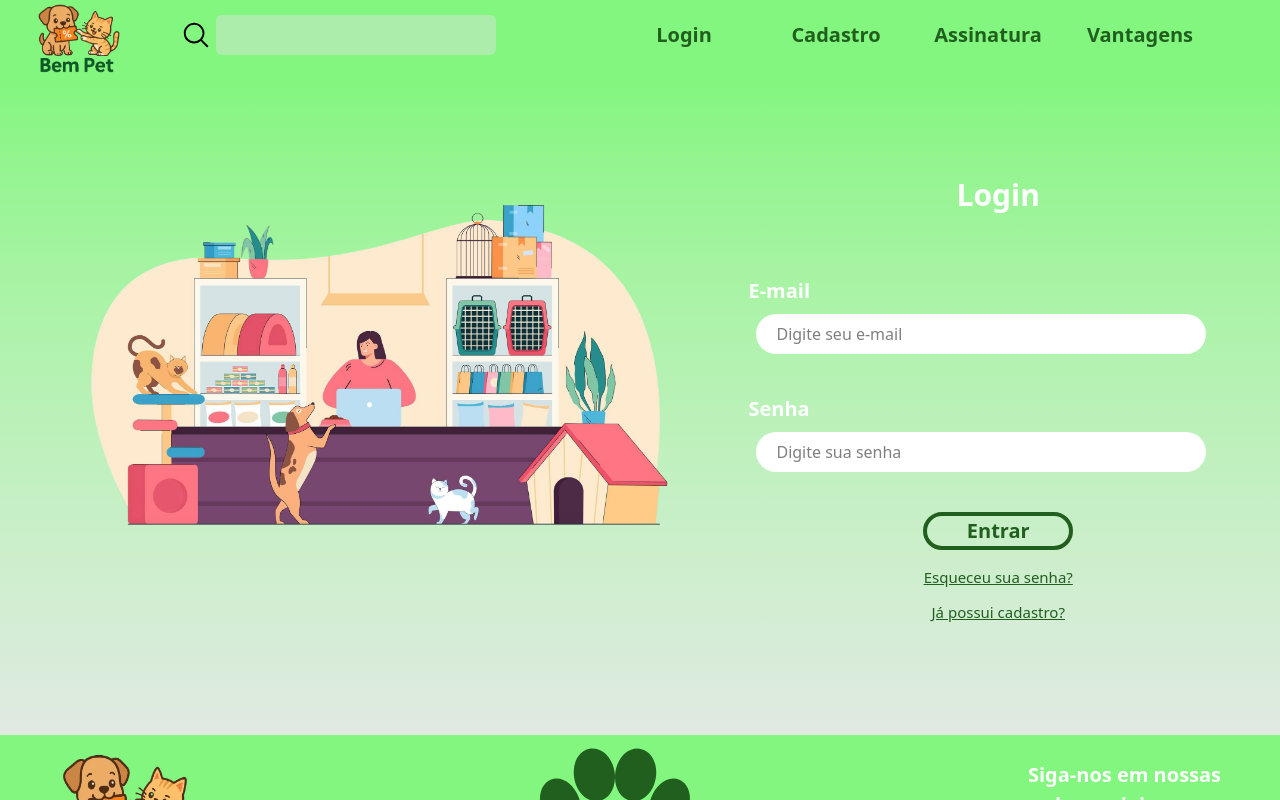
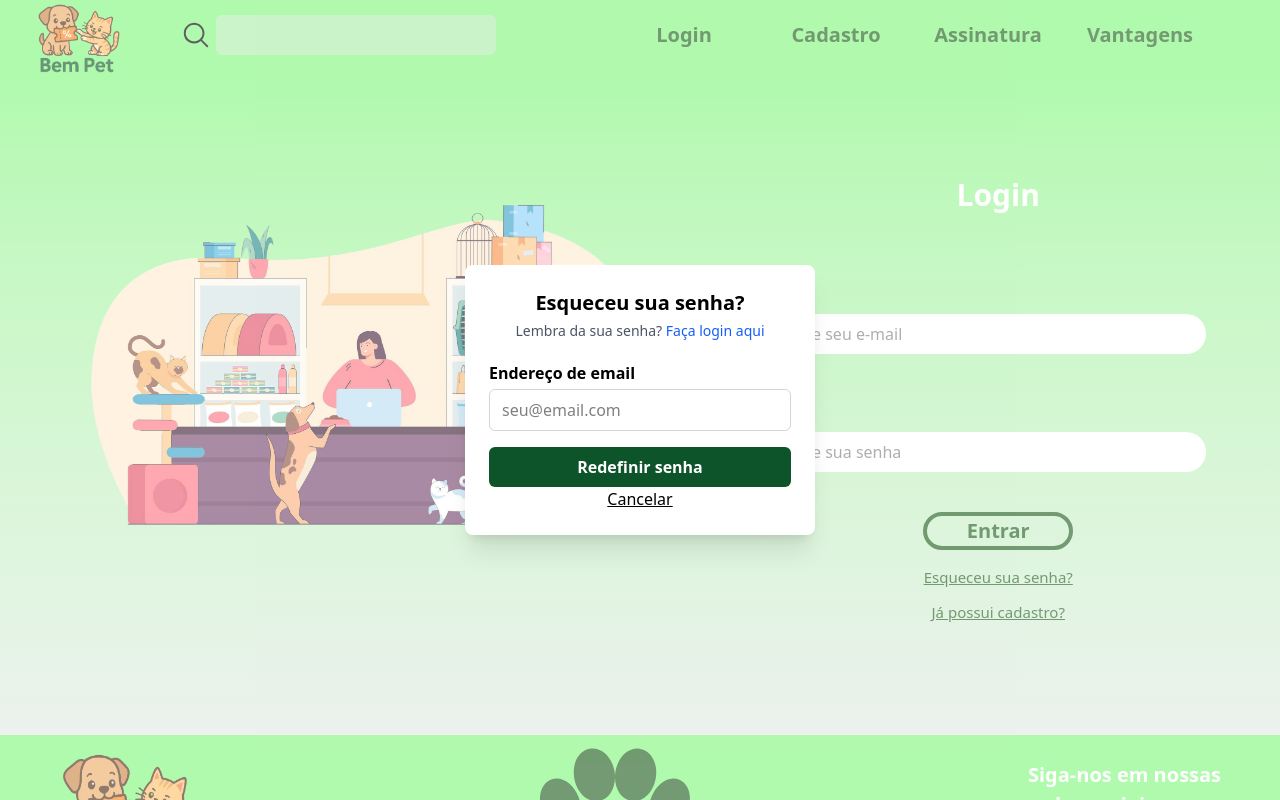
Before and after one commit to erlizaellen/projetobempet, a Next.js app: page /login in a window 1280 px wide. Both pictures are taken after a click on the element "Esqueceu sua senha?". Shown: the top 800 px of the page. Built offline with nearby package versions, Linux system fonts and the light colour scheme.

Commit message:
modal esquecer senha

```diff
--- /dev/null
+++ b/src/components/CardModalPass/index.jsx
@@ -0,0 +1,42 @@
+export default function CardModalPass({ onClose }){
+    return(
+        <div className="fixed inset-0 z-50 flex items-center justify-center bg-[#ffffff5e] bg-opacity-50">
+          <div className="bg-white p-6 rounded-lg shadow-xl border-tranparent w-[350px] relative ">
+
+          <button
+           className="absolute top-2 right-3 text-gray-400 hover:text-black text-xl"
+          >
+          </button>
+
+          <h2 className="text-xl font-bold text-center mb-1">Esqueceu sua senha?</h2>
+          <p className="text-center text-sm text-gray-600 mb-5">
+            Lembra da sua senha?{" "}
+            <a href="/login" className="text-blue-600 hover:underline">
+              Faça login aqui
+            </a>
+          </p>
+
+          <label htmlFor="email" className="block font-semibold mb-1">
+            Endereço de email
+          </label>
+          <input
+            type="email"
+            id="email"
+            className="w-full px-3 py-2 border border-gray-300 rounded-md mb-4 focus:outline-none focus:ring-2 focus:ring-green-900"
+            placeholder="seu@email.com"
+          />
+
+          <button
+            className="w-full bg-green-900 text-white font-semibold py-2 rounded-md transition cursor-pointer"
+          >
+            Redefinir senha
+          </button>
+          <button
+            onClick={onClose}
+            className=" w-full cursor-pointer underline"
+          >
+            Cancelar</button>
+        </div>
+      </div>
+    )
+}
--- a/src/pages/login/index.jsx
+++ b/src/pages/login/index.jsx
@@ -1,8 +1,22 @@
+
+import CardModalPass from "@/components/CardModalPass";
+import CardVantagens from "@/components/CardVantagens";
 import PageWrapper from "@/components/PageWrapper";
 import Link from "next/link";
+import { useState } from "react";
 
 export default function Login() {
+  const [cardModalPass, setCardModalPass] = useState(false);
+
+  function openCardModalPass(evento){
+
+  }
+
+
+
+
   return (
+
     <PageWrapper>
 
       <div className="w-full h-full flex">
@@ -59,13 +73,18 @@ export default function Login() {
               >
                 Entrar
               </button>
-              <p className="text-[#215f1f] text-[15px]  mt-4 flex flex-col items-center cursor-pointer underline">
+              <p
+                 onClick={() => setCardModalPass(true)}
+                className="text-[#215f1f] text-[15px]  mt-4 flex flex-col items-center cursor-pointer underline">
                 Esqueceu sua senha?
               </p>
               <Link href="/cadastro" className="text-[#215f1f] text-[15px] mt-3 cursor-pointer underline">Já possui cadastro?</Link>
             </div>
+
           </form>
         </div>
+
+        {cardModalPass && <CardModalPass onClose={() => setCardModalPass(false)}/>}
       </div>
     </PageWrapper >
   );
```
